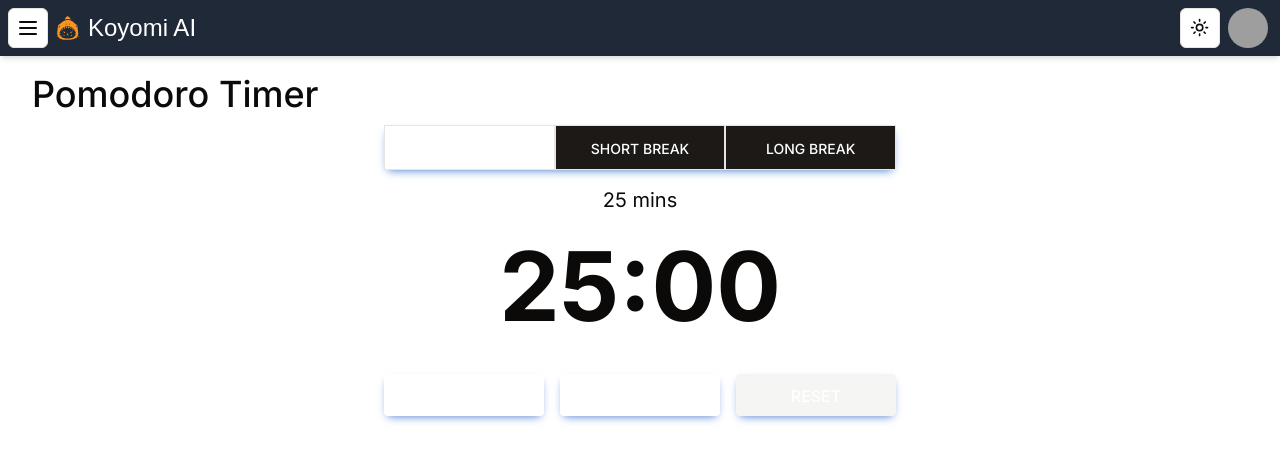
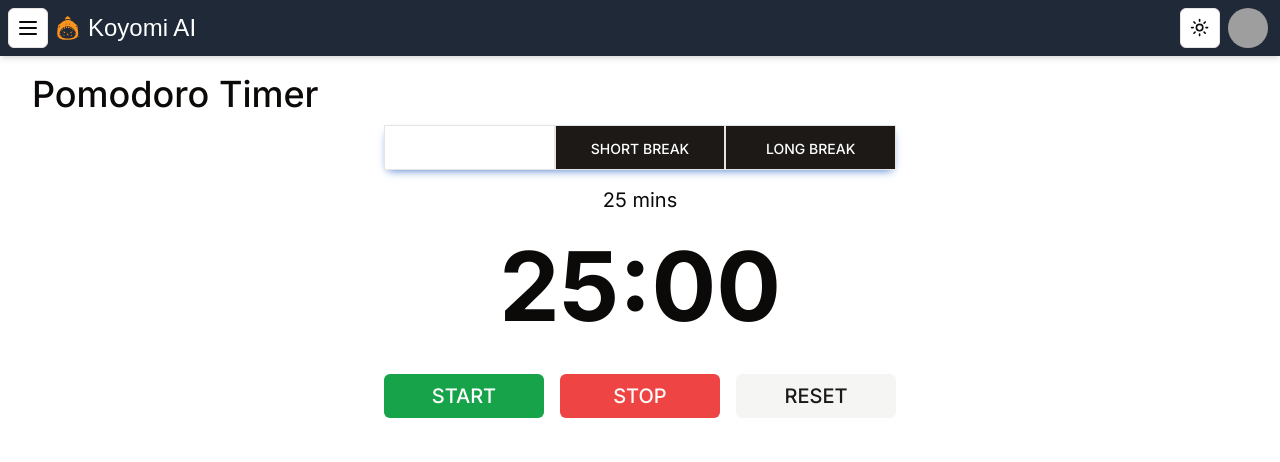
Before and after one commit to LoTerence/koyomi-web, a Next.js app: page /dashboard/pomo in a window 1280 px wide. Shown: the top 462 px of the page. Built offline with nearby package versions, Linux system fonts and the light colour scheme; grey boxes are pictures that could not be loaded; a web font is replaced by a local one.

Commit message:
timer control buttons

```diff
--- a/app/dashboard/pomo/timer.tsx
+++ b/app/dashboard/pomo/timer.tsx
@@ -2,6 +2,7 @@
 
 import { useState } from 'react';
 import usePomo, { sessions, formatTime, Session } from './usePomo';
+import { Button } from '@/components/ui/button';
 
 export default function Timer() {
   const [activeSessionId, setActiveSessionId] = useState(0);
@@ -39,40 +40,40 @@ export default function Timer() {
       </div>
 
       {/* Timer Face */}
-      <div className="my-4">
-        <div className="flex flex-col">
-          <div className="mx-auto text-xl">
-            {sessions[activeSessionId].minutes} mins
-          </div>
-          <div className="mx-auto text-[6rem] font-bold">
-            {formatTime(timeLeft)}
-          </div>
+      <div className="my-4 flex flex-col">
+        <div className="mx-auto text-xl">
+          {sessions[activeSessionId].minutes} mins
+        </div>
+        <div className="mx-auto text-[6rem] font-bold">
+          {formatTime(timeLeft)}
         </div>
       </div>
 
       {/* Timer Controls */}
       <div className="mx-auto flex w-full max-w-lg flex-wrap justify-center gap-x-4 sm:flex-nowrap">
-        <button
-          type="button"
-          className="text-md bg-success hover:bg-success-600 focus:bg-success-600 active:bg-success-700 inline-block w-full rounded px-6 pb-2 pt-2.5 font-medium uppercase leading-normal text-white shadow-[0_4px_9px_-4px_#3b71ca] transition duration-150 ease-in-out hover:shadow-[0_8px_9px_-4px_rgba(59,113,202,0.3),0_4px_18px_0_rgba(59,113,202,0.2)] focus:shadow-[0_8px_9px_-4px_rgba(59,113,202,0.3),0_4px_18px_0_rgba(59,113,202,0.2)] focus:outline-none focus:ring-0 active:shadow-[0_8px_9px_-4px_rgba(59,113,202,0.3),0_4px_18px_0_rgba(59,113,202,0.2)] dark:shadow-[0_4px_9px_-4px_rgba(59,113,202,0.5)] dark:hover:shadow-[0_8px_9px_-4px_rgba(59,113,202,0.2),0_4px_18px_0_rgba(59,113,202,0.1)] dark:focus:shadow-[0_8px_9px_-4px_rgba(59,113,202,0.2),0_4px_18px_0_rgba(59,113,202,0.1)] dark:active:shadow-[0_8px_9px_-4px_rgba(59,113,202,0.2),0_4px_18px_0_rgba(59,113,202,0.1)] sm:flex-1"
+        <Button
+          size="lg"
+          className="w-full bg-green-600 text-xl text-white hover:bg-green-600/90 sm:flex-1"
           onClick={() => startTimer()}
         >
-          Start
-        </button>
-        <button
-          type="button"
-          className="text-md bg-danger hover:bg-danger-600 focus:bg-danger-600 active:bg-danger-700 inline-block w-full rounded px-6 pb-2 pt-2.5 font-medium uppercase leading-normal text-white shadow-[0_4px_9px_-4px_#3b71ca] transition duration-150 ease-in-out hover:shadow-[0_8px_9px_-4px_rgba(59,113,202,0.3),0_4px_18px_0_rgba(59,113,202,0.2)] focus:shadow-[0_8px_9px_-4px_rgba(59,113,202,0.3),0_4px_18px_0_rgba(59,113,202,0.2)] focus:outline-none focus:ring-0 active:shadow-[0_8px_9px_-4px_rgba(59,113,202,0.3),0_4px_18px_0_rgba(59,113,202,0.2)] dark:shadow-[0_4px_9px_-4px_rgba(59,113,202,0.5)] dark:hover:shadow-[0_8px_9px_-4px_rgba(59,113,202,0.2),0_4px_18px_0_rgba(59,113,202,0.1)] dark:focus:shadow-[0_8px_9px_-4px_rgba(59,113,202,0.2),0_4px_18px_0_rgba(59,113,202,0.1)] dark:active:shadow-[0_8px_9px_-4px_rgba(59,113,202,0.2),0_4px_18px_0_rgba(59,113,202,0.1)] sm:flex-1"
+          START
+        </Button>
+        <Button
+          size="lg"
+          variant="destructive"
+          className="w-full text-xl sm:flex-1"
           onClick={() => stopTimer()}
         >
-          Stop
-        </button>
-        <button
-          type="button"
-          className="text-md hover:bg-secondary-600 focus:bg-secondary-600 active:bg-secondary-700 inline-block w-full rounded bg-secondary px-6 pb-2 pt-2.5 font-medium uppercase leading-normal text-white shadow-[0_4px_9px_-4px_#3b71ca] transition duration-150 ease-in-out hover:shadow-[0_8px_9px_-4px_rgba(59,113,202,0.3),0_4px_18px_0_rgba(59,113,202,0.2)] focus:shadow-[0_8px_9px_-4px_rgba(59,113,202,0.3),0_4px_18px_0_rgba(59,113,202,0.2)] focus:outline-none focus:ring-0 active:shadow-[0_8px_9px_-4px_rgba(59,113,202,0.3),0_4px_18px_0_rgba(59,113,202,0.2)] dark:shadow-[0_4px_9px_-4px_rgba(59,113,202,0.5)] dark:hover:shadow-[0_8px_9px_-4px_rgba(59,113,202,0.2),0_4px_18px_0_rgba(59,113,202,0.1)] dark:focus:shadow-[0_8px_9px_-4px_rgba(59,113,202,0.2),0_4px_18px_0_rgba(59,113,202,0.1)] dark:active:shadow-[0_8px_9px_-4px_rgba(59,113,202,0.2),0_4px_18px_0_rgba(59,113,202,0.1)] sm:flex-1"
+          STOP
+        </Button>
+        <Button
+          size="lg"
+          variant="secondary"
+          className="w-full text-xl sm:flex-1"
           onClick={() => resetTimer()}
         >
-          Reset
-        </button>
+          RESET
+        </Button>
       </div>
     </section>
   );
```
